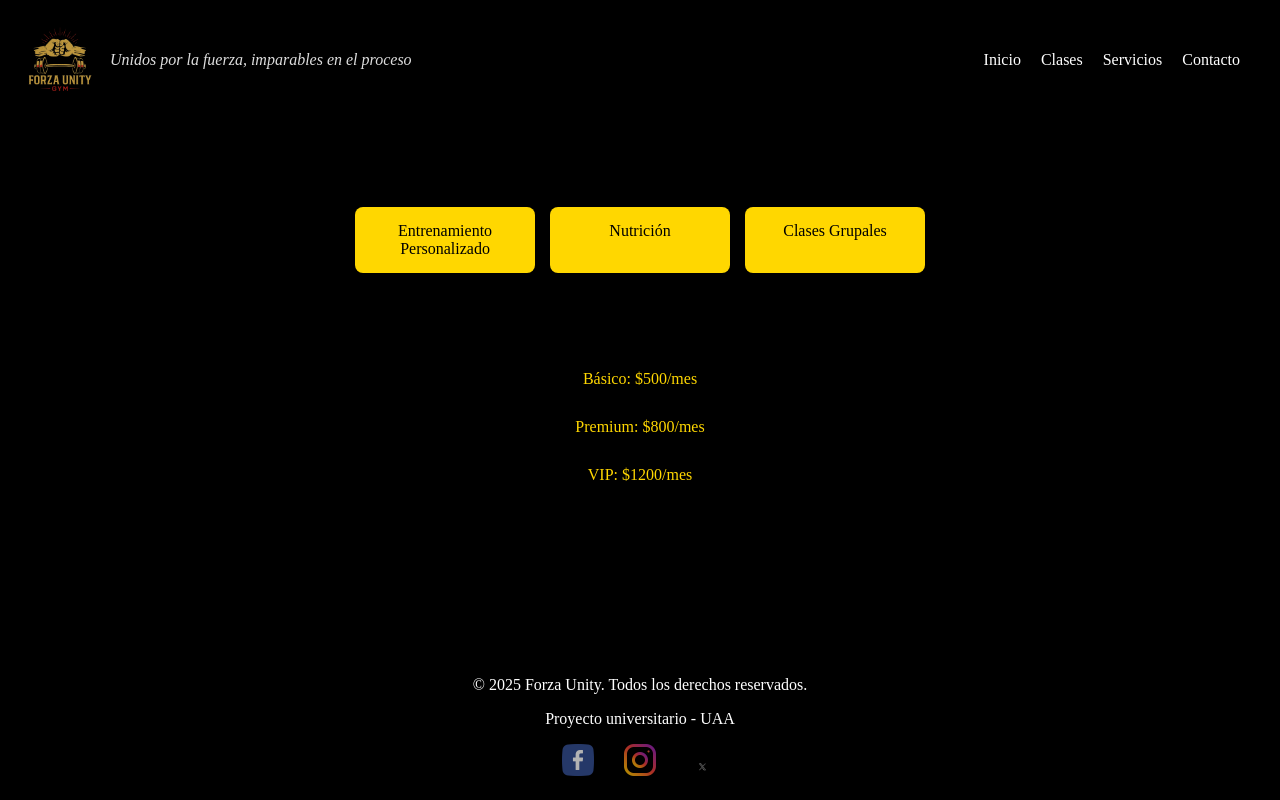
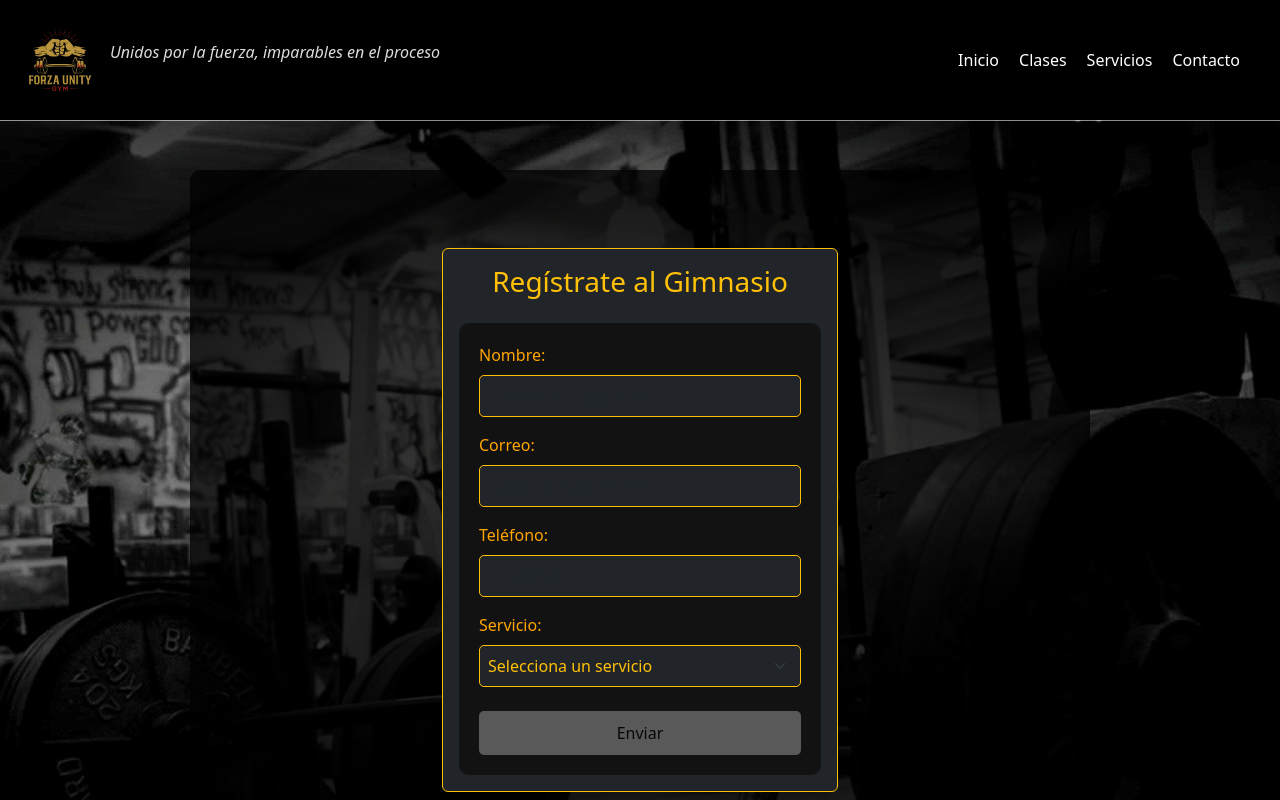
Before and after one commit to Huguiti080/gimnasio-app, an Angular app: page /servicios in a window 1280 px wide. Built offline with nearby package versions, Linux system fonts and the light colour scheme.

Commit message:
Formulario 1

```diff
--- a/package.json
+++ b/package.json
@@ -23,6 +23,7 @@
     "@fortawesome/fontawesome-svg-core": "^6.7.2",
     "@fortawesome/free-brands-svg-icons": "^6.7.2",
     "rxjs": "~7.8.0",
+    "sweetalert2": "^11.19.1",
     "tslib": "^2.3.0",
     "zone.js": "~0.15.0"
   },
--- a/src/app/pages/home/home.component.html
+++ b/src/app/pages/home/home.component.html
@@ -9,7 +9,7 @@
       <h1>¡Bienvenidos!</h1>
       <p class="tagline">La Máquina eres TÚ</p>
       <div class="cta-buttons">
-        <a href="#" class="cta-button">¡ÚNETE AHORA!</a>
+        <a [routerLink]="['/servicios']" class="cta-button">¡ÚNETE AHORA!</a>
       </div>
     </div>
   </section>
--- a/src/app/pages/home/home.component.ts
+++ b/src/app/pages/home/home.component.ts
@@ -1,10 +1,11 @@
 import { Component } from '@angular/core';
 import { CommonModule } from '@angular/common';
+import { RouterModule } from '@angular/router';
 
 @Component({
   selector: 'app-home',
   standalone: true,
-  imports: [CommonModule],
+  imports: [CommonModule, RouterModule],
   templateUrl: './home.component.html',
   styleUrls: ['./home.component.css']
 })
--- a/src/app/pages/servicios/servicios.component.css
+++ b/src/app/pages/servicios/servicios.component.css
@@ -1,29 +1,65 @@
-.cards {
-    display: flex;
-    gap: 15px;
-    justify-content: center;
+/* Fondo del formulario (opcional si quieres darle más estilo) */
+form {
     padding: 20px;
+    background-color: #121212; /* Un negro más suave */
+    border-radius: 10px;
+    max-width: 500px;
+    margin: 0 auto;
   }
 
-  .card {
-    background-color: gold;
-    color: black;
-    padding: 15px;
-    border-radius: 8px;
-    width: 150px;
-    text-align: center;
+  /* Color naranja para las etiquetas, inputs y mensajes */
+  label, input, select, small {
+    color: orange;
   }
 
-  .pricing ul {
-    list-style: none;
-    padding: 0;
-    text-align: center;
+  /* Estilos extra para inputs y selects */
+  input, select {
+    background-color: #1e1e1e;
+    border: 1px solid orange;
+    padding: 8px;
+    border-radius: 5px;
+    width: 100%;
+    margin-bottom: 10px;
   }
 
-  .pricing li {
-    background-color: black;
-    color: gold;
-    margin: 10px 0;
-    padding: 10px;
+  /* Botón naranja */
+  button {
+    background-color: orange;
+    color: black;
+    padding: 10px 15px;
+    border: none;
     border-radius: 5px;
+    cursor: pointer;
   }
+
+  button[disabled] {
+    background-color: grey;
+    cursor: not-allowed;
+  }
+
+  /* Mensajes de error */
+  small {
+    display: block;
+    margin-top: 5px;
+    font-size: 0.8em;
+  }
+
+  .fondo-con-imagen {
+    background-image: url('/assets/imagenes/Formulario/Ejercicio1.png'); /* O usa public */
+    background-size: cover;
+    background-position: center;
+    background-repeat: no-repeat;
+    min-height: 100vh; /* Asegura que cubra todo el alto de la pantalla */
+    display: flex;
+    justify-content: center;
+    align-items: center;
+    padding: 40px;
+  }
+
+  .contenido-formulario {
+    background-color: rgba(0, 0, 0, 0.75); /* Oscurece para legibilidad */
+    padding: 30px;
+    border-radius: 10px;
+    max-width: 900px;
+    width: 100%;
+  }
--- a/src/app/pages/servicios/servicios.component.html
+++ b/src/app/pages/servicios/servicios.component.html
@@ -1,17 +1,61 @@
-<section class="services-list">
-    <h2>Nuestros Servicios</h2>
-    <div class="cards">
-      <div class="card">Entrenamiento Personalizado</div>
-      <div class="card">Nutrición</div>
-      <div class="card">Clases Grupales</div>
+<div class="fondo-con-imagen">
+    <div class="contenido-formulario">
+
+
+<div class="container py-5">
+    <div class="row justify-content-center">
+      <div class="col-md-8 col-lg-6">
+        <div class="card bg-dark text-warning shadow-lg border-warning">
+          <div class="card-body">
+            <h3 class="card-title text-center mb-4">Regístrate al Gimnasio</h3>
+
+            <form [formGroup]="formulario" (ngSubmit)="guardar()">
+              <div class="mb-3">
+                <label for="nombre" class="form-label">Nombre:</label>
+                <input id="nombre" type="text" class="form-control bg-dark text-warning border-warning" formControlName="nombre" placeholder="Tu nombre completo" />
+                <div *ngIf="mostrarError('nombre')" class="form-text text-danger">
+                  <small *ngIf="formulario.get('nombre')?.errors?.['required']">El nombre es obligatorio.</small>
+                  <small *ngIf="formulario.get('nombre')?.errors?.['minlength']">Debe tener al menos 3 caracteres.</small>
+                </div>
+              </div>
+
+              <div class="mb-3">
+                <label for="correo" class="form-label">Correo:</label>
+                <input id="correo" type="email" class="form-control bg-dark text-warning border-warning" formControlName="correo" placeholder="ejemplo@correo.com" />
+                <div *ngIf="mostrarError('correo')" class="form-text text-danger">
+                  <small *ngIf="formulario.get('correo')?.errors?.['required']">El correo es obligatorio.</small>
+                  <small *ngIf="formulario.get('correo')?.errors?.['email']">Debe ser un correo válido.</small>
+                </div>
+              </div>
+
+              <div class="mb-3">
+                <label for="telefono" class="form-label">Teléfono:</label>
+                <input id="telefono" type="text" class="form-control bg-dark text-warning border-warning" formControlName="telefono" placeholder="10 dígitos" />
+                <div *ngIf="mostrarError('telefono')" class="form-text text-danger">
+                  <small *ngIf="formulario.get('telefono')?.errors?.['required']">El teléfono es obligatorio.</small>
+                  <small *ngIf="formulario.get('telefono')?.errors?.['pattern']">Debe tener exactamente 10 dígitos.</small>
+                </div>
+              </div>
+
+              <div class="mb-4">
+                <label for="servicio" class="form-label">Servicio:</label>
+                <select id="servicio" class="form-select bg-dark text-warning border-warning" formControlName="servicio">
+                  <option value="" disabled selected>Selecciona un servicio</option>
+                  <option value="asesoria">Asesoría</option>
+                  <option value="entrenamiento">Entrenamiento</option>
+                  <option value="nutricion">Nutrición</option>
+                </select>
+                <div *ngIf="mostrarError('servicio')" class="form-text text-danger">
+                  <small *ngIf="formulario.get('servicio')?.errors?.['required']">Debe seleccionar un servicio.</small>
+                </div>
+              </div>
+
+              <button type="submit" class="btn btn-warning w-100" [disabled]="formulario.invalid">Enviar</button>
+            </form>
+          </div>
+        </div>
+      </div>
     </div>
-  </section>
-
-  <section class="pricing">
-    <h2>Paquetes</h2>
-    <ul>
-      <li>Básico: $500/mes</li>
-      <li>Premium: $800/mes</li>
-      <li>VIP: $1200/mes</li>
-    </ul>
-  </section>
+  </div>
+</div>
+</div>
--- a/src/app/pages/servicios/servicios.component.ts
+++ b/src/app/pages/servicios/servicios.component.ts
@@ -1,13 +1,51 @@
 import { Component } from '@angular/core';
 import { CommonModule } from '@angular/common';
+import { FormBuilder, FormGroup, Validators, ReactiveFormsModule } from '@angular/forms';
+import Swal from 'sweetalert2';
 
 @Component({
   selector: 'app-servicios',
   standalone: true,
-  imports: [CommonModule],
+  imports: [CommonModule, ReactiveFormsModule],
   templateUrl: './servicios.component.html',
   styleUrl: './servicios.component.css'
 })
 export class ServiciosComponent {
+  formulario: FormGroup;
 
+  constructor(private fb: FormBuilder) {
+    this.formulario = this.fb.group({
+      nombre: ['', [Validators.required, Validators.minLength(3)]],
+      correo: ['', [Validators.required, Validators.email]],
+      telefono: ['', [Validators.required, Validators.pattern('^[0-9]{10}$')]],
+      servicio: ['', Validators.required]
+    });
+  }
+
+  mostrarError(campo: string): boolean {
+    const control = this.formulario.get(campo);
+    return !!(control && control.invalid && (control.dirty || control.touched));
+  }
+
+  guardar() {
+    if (this.formulario.valid) {
+      const datos = this.formulario.value;
+      console.log(datos);
+
+      // Guardamos en localStorage
+      const registros = JSON.parse(localStorage.getItem('registros') || '[]');
+      registros.push(datos);
+      localStorage.setItem('registros', JSON.stringify(registros));
+
+      // Alerta bonita con SweetAlert2
+      Swal.fire({
+        icon: 'success',
+        title: 'Formulario enviado',
+        text: '¡Los datos han sido registrados!',
+        confirmButtonColor: '#3085d6'
+      });
+
+      this.formulario.reset();
+    }
+  }
 }
--- a/src/index.html
+++ b/src/index.html
@@ -8,6 +8,7 @@
   <link rel="icon" type="image/x-icon" href="favicon.ico">
   <link href="https://fonts.googleapis.com/css2?family=Roboto:wght@300;400;500&display=swap" rel="stylesheet">
   <link href="https://fonts.googleapis.com/icon?family=Material+Icons" rel="stylesheet">
+  <link href="https://cdn.jsdelivr.net/npm/bootstrap@5.3.3/dist/css/bootstrap.min.css" rel="stylesheet">
 </head>
 <body class="mat-typography">
   <app-root></app-root>
```
Also changed, not shown: public/assets/imagenes/Formulario/Ejercicio1.png (added), 1 other file (tests, documents, lock files or other folders).
